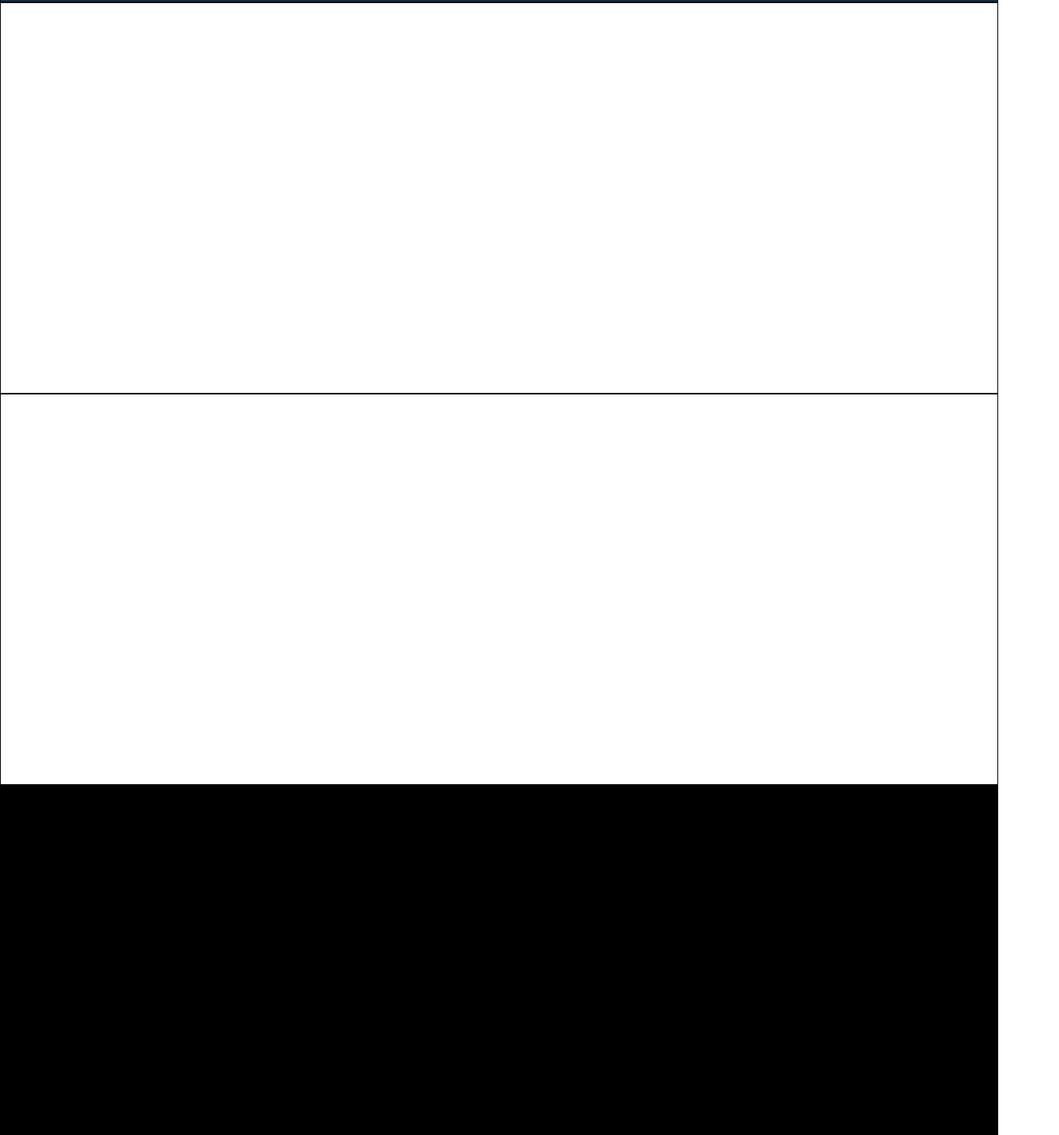
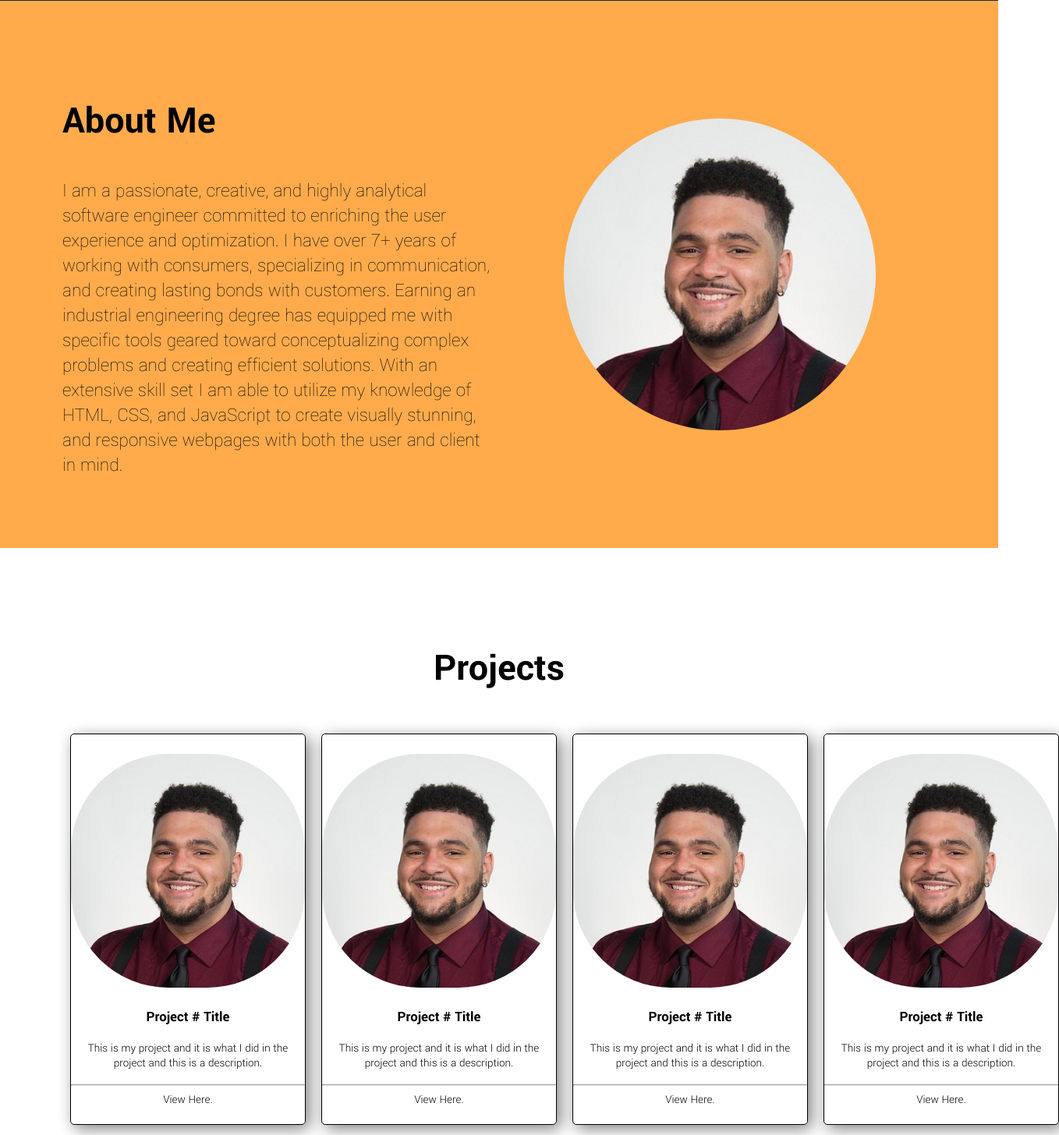
Before and after one commit to IkuzoTommy/WebApps, a plain HTML site: page Portfolio/index2.html in a window 1280 px wide. Shown: the part 799-2255 px from the top of the page at 78% size, 1358 px wide, since content can reach past the window. Drawn offline with Linux system fonts and the light colour scheme.

Commit message:
Portfolio Updates

```diff
--- a/Portfolio/index2.html
+++ b/Portfolio/index2.html
@@ -27,24 +27,84 @@
                 <p>Full-Stack Developer</p>
                 <div class="button"> About Me</div>
             </div>
+
             <div class="socials">
+                <div>
                     <a href = "https://twitter.com/IkuzoTommy">
-                    <svg xmlns="http://www.w3.org/2000/svg" fill=#ffffff width="50" height="50" viewBox="0 0 24 24"><path d="M19 0h-14c-2.761 0-5 2.239-5 5v14c0 2.761 2.239 5 5 5h14c2.762 0 5-2.239 5-5v-14c0-2.761-2.238-5-5-5zm-.139 9.237c.209 4.617-3.234 9.765-9.33 9.765-1.854 0-3.579-.543-5.032-1.475 1.742.205 3.48-.278 4.86-1.359-1.437-.027-2.649-.976-3.066-2.28.515.098 1.021.069 1.482-.056-1.579-.317-2.668-1.739-2.633-3.26.442.246.949.394 1.486.411-1.461-.977-1.875-2.907-1.016-4.383 1.619 1.986 4.038 3.293 6.766 3.43-.479-2.053 1.08-4.03 3.199-4.03.943 0 1.797.398 2.395 1.037.748-.147 1.451-.42 2.086-.796-.246.767-.766 1.41-1.443 1.816.664-.08 1.297-.256 1.885-.517-.439.656-.996 1.234-1.639 1.697z"/></svg>
+                    <svg xmlns="http://www.w3.org/2000/svg" fill=#ffffff width="50" height="50" viewBox="0 0 24 24"><path d="M19 0h-14c-2.761 0-5 2.239-5 5v14c0 2.761 2.239 5 5 5h14c2.762 0 5-2.239 5-5v-14c0-2.761-2.238-5-5-5zm-.139 9.237c.209 4.617-3.234 9.765-9.33 9.765-1.854 0-3.579-.543-5.032-1.475 1.742.205 3.48-.278 4.86-1.359-1.437-.027-2.649-.976-3.066-2.28.515.098 1.021.069 1.482-.056-1.579-.317-2.668-1.739-2.633-3.26.442.246.949.394 1.486.411-1.461-.977-1.875-2.907-1.016-4.383 1.619 1.986 4.038 3.293 6.766 3.43-.479-2.053 1.08-4.03 3.199-4.03.943 0 1.797.398 2.395 1.037.748-.147 1.451-.42 2.086-.796-.246.767-.766 1.41-1.443 1.816.664-.08 1.297-.256 1.885-.517-.439.656-.996 1.234-1.639 1.697z"/>
+                    </svg>
                     </a>
+                </div>
+                <div>
                     <a href = "https://github.com/IkuzoTommy">
                     <svg xmlns="http://www.w3.org/2000/svg" fill=#ffffff width="50" height="50" viewBox="0 0 24 24"><path d="M19 0h-14c-2.761 0-5 2.239-5 5v14c0 2.761 2.239 5 5 5h14c2.762 0 5-2.239 5-5v-14c0-2.761-2.238-5-5-5zm-11 19h-3v-11h3v11zm-1.5-12.268c-.966 0-1.75-.79-1.75-1.764s.784-1.764 1.75-1.764 1.75.79 1.75 1.764-.783 1.764-1.75 1.764zm13.5 12.268h-3v-5.604c0-3.368-4-3.113-4 0v5.604h-3v-11h3v1.765c1.396-2.586 7-2.777 7 2.476v6.759z"/></svg>
                     </a>
+                </div>
+                <div>
                     <a href = "https://www.linkedin.com/in/ikuzotommy/">
                     <svg xmlns="http://www.w3.org/2000/svg" fill=#ffffff width="50" height="50" viewBox="0 0 24 24"><path d="M19 0h-14c-2.761 0-5 2.239-5 5v14c0 2.761 2.239 5 5 5h14c2.762 0 5-2.239 5-5v-14c0-2.761-2.238-5-5-5zm-4.466 19.59c-.405.078-.534-.171-.534-.384v-2.195c0-.747-.262-1.233-.55-1.481 1.782-.198 3.654-.875 3.654-3.947 0-.874-.312-1.588-.823-2.147.082-.202.356-1.016-.079-2.117 0 0-.671-.215-2.198.82-.64-.18-1.324-.267-2.004-.271-.68.003-1.364.091-2.003.269-1.528-1.035-2.2-.82-2.2-.82-.434 1.102-.16 1.915-.077 2.118-.512.56-.824 1.273-.824 2.147 0 3.064 1.867 3.751 3.645 3.954-.229.2-.436.552-.508 1.07-.457.204-1.614.557-2.328-.666 0 0-.423-.768-1.227-.825 0 0-.78-.01-.055.487 0 0 .525.246.889 1.17 0 0 .463 1.428 2.688.944v1.489c0 .211-.129.459-.528.385-3.18-1.057-5.472-4.056-5.472-7.59 0-4.419 3.582-8 8-8s8 3.581 8 8c0 3.533-2.289 6.531-5.466 7.59z"/></svg>
                     </a>
+                </div>
             </div>
         </div>
 
 
 
     </section>
-    <section></section>
-    <section></section>
+
+    <section class="sub-section">
+        <div class ="information">
+            <h2>About Me</h2>
+            <p class="bioBlurb">I am a passionate, creative, and highly analytical software engineer committed to enriching the user experience and optimization. I have over 7+ years of working with consumers, specializing in communication, and creating lasting bonds with customers. Earning an industrial engineering degree has equipped me with specific tools geared toward conceptualizing complex problems and creating efficient solutions. With an extensive skill set I am able to utilize my knowledge of HTML, CSS, and JavaScript to create visually stunning, and responsive webpages with both the user and client in mind.</p>
+        </div>
+
+        <div class="headshot-container">
+            <img class="headshot" src = "images/44471239715_1d50743769.jpg" alt="Marcus Lockwood headshot">
+
+        </div>
+    </section>
+
+    <section class="sub-section-alt">
+        <h2>Projects</h2>
+        <div class="proj-container">
+            <div class="proj-card">
+                <img class="proj-image" src="images/44471239715_1d50743769.jpg" alt="Project # Image">
+                <h3>Project # Title</h3>
+                <p class ="subtext">
+                    This is my project and it is what I did in the project and this is a description.
+                </p>
+                <hr/>
+                <p class="subtext">View Here.</p>
+            </div>
+            <div class="proj-card">
+                <img class="proj-image" src="images/44471239715_1d50743769.jpg" alt="Project # Image">
+                <h3>Project # Title</h3>
+                <p class ="subtext">
+                    This is my project and it is what I did in the project and this is a description.
+                </p>
+                <hr/>
+                <p class="subtext">View Here.</p>
+            </div>
+            <div class="proj-card">
+                <img class="proj-image" src="images/44471239715_1d50743769.jpg" alt="Project # Image">
+                <h3>Project # Title</h3>
+                <p class ="subtext">
+                    This is my project and it is what I did in the project and this is a description.
+                </p>
+                <hr/>
+                <p class="subtext">View Here.</p>
+            </div>
+            <div class="proj-card">
+                <img class="proj-image" src="images/44471239715_1d50743769.jpg" alt="Project # Image">
+                <h3>Project # Title</h3>
+                <p class ="subtext">
+                    This is my project and it is what I did in the project and this is a description.
+                </p>
+                <hr/>
+                <p class="subtext">View Here.</p>
+            </div>
+        </div>
+    </section>
     <footer></footer>
 
 </body>
--- a/Portfolio/style2.css
+++ b/Portfolio/style2.css
@@ -4,9 +4,8 @@
  }
 
  section {
-    height: 500px;
     background-color: white;
-    border: 1px solid black;
+
 }
 .hero{
     background-color:  rgb(20,47,67);
@@ -43,11 +42,21 @@ h1{
     font-size: 90px;
     margin: 0;
 }
+h2{
+    font-size: 50px;
+}
 p{
     margin: 0;
     padding-bottom: 10px;
     font-size: 30px;
     font-weight: 100;
+}
+.bioBlurb{
+    font-size: 25px;
+}
+.subtext{
+    font-size: 15px;
+    font-weight: 300;
 }
 .hero-area{
     display: flex;
@@ -82,3 +91,50 @@ p{
     height: 80px;
     margin: 30px;
 }
+
+.sub-section{
+    display: flex;
+    justify-content: space-around;
+    padding: 80px;
+    background-color: rgb(255,171,76);
+}
+.sub-section-alt{
+    display: flex;
+    flex-direction: column;
+    text-align: center;
+    padding: 80px;
+}
+.headshot{
+    width: 400px;
+    height: 400px;
+    border-radius: 300px;
+
+}
+.information{
+    width: 50%;
+    padding-right: 5px;
+}
+.headshot-container{
+    display: flex;
+    align-items: center;
+    width: 50%;
+    justify-content: center;
+    padding-left: 5px;
+}
+.proj-container{
+    display: flex;
+    justify-content: space-around;
+}
+.proj-card{
+    width: 300px;
+    height: 500px;
+    border: 1px solid black;
+    box-shadow: 5px 5px 20px grey;
+    margin: 10px;
+    border-radius: 5px;
+}
+.proj-image{
+    margin-top: 25px;
+    width: 300px;
+    border-radius: 125px;
+}
```
Lines whose indentation alone changed are shown as unchanged.
